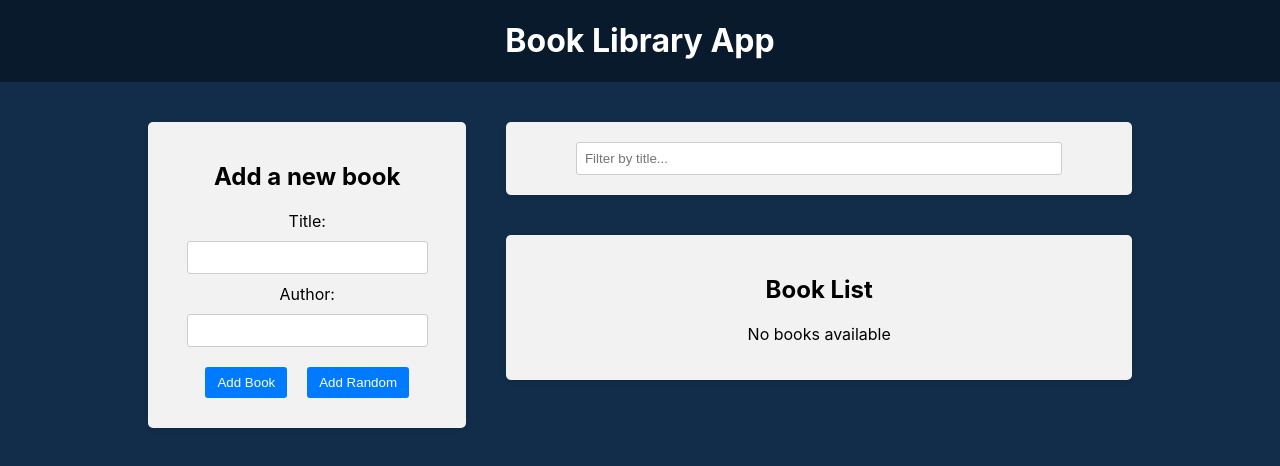
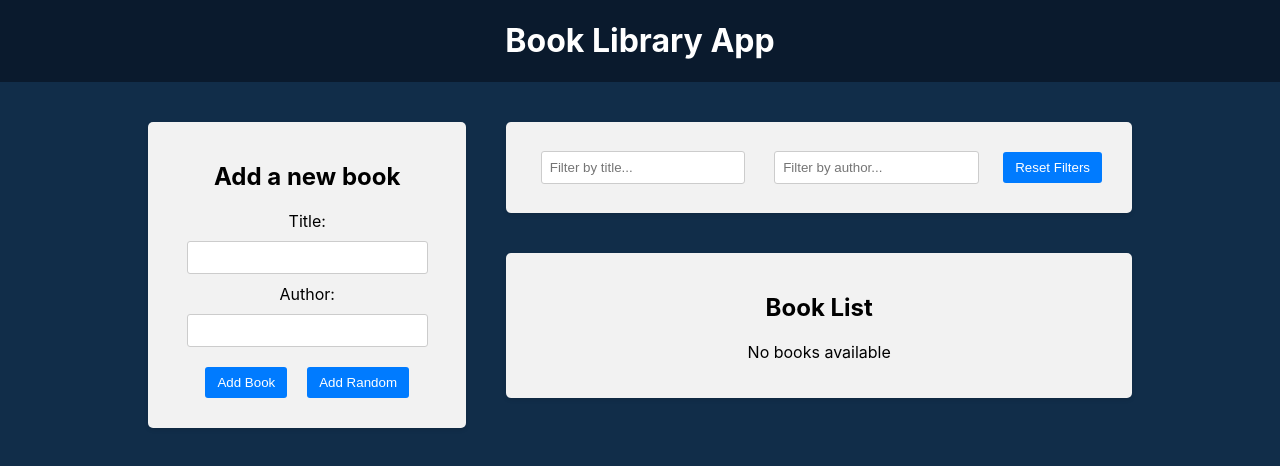
Before and after one commit to SergiyKonrad/MERN-book-library-app, a React (Create React App) app in the folder front/: page / in a window 1280 px wide. Shown: the top 466 px of the page. Built offline with nearby package versions, Linux system fonts and the light colour scheme.

Commit message:
Reset Filters and Filter by author... added

```diff
--- a/front/src/components/BookList/BookList.js
+++ b/front/src/components/BookList/BookList.js
@@ -1,10 +1,16 @@
 import { useSelector, useDispatch } from 'react-redux'
 import { BsBookmarkStarFill, BsBookmarkStar } from 'react-icons/bs'
 import { deleteBook, toggleFavorite } from '../../redux/books/actionCreators'
+import {
+  selectTitleFilter,
+  selectAuthorFilter,
+} from '../../redux/slices/filterSlice'
 import './BookList.css'
 
 const BookList = () => {
   const books = useSelector((state) => state.books)
+  const titleFilter = useSelector(selectTitleFilter)
+  const authorFilter = useSelector(selectAuthorFilter)
   const dispatch = useDispatch()
 
   const handleDeleteBook = (id) => {
@@ -16,6 +22,16 @@
     dispatch(toggleFavorite(id))
   }
 
+  const filteredBooks = books.filter((book) => {
+    const matchesTitle = book.title
+      .toLowerCase()
+      .includes(titleFilter.toLowerCase())
+    const matchesAuthor = book.author
+      .toLowerCase()
+      .includes(authorFilter.toLowerCase())
+    return matchesTitle && matchesAuthor
+  })
+
   return (
     <div className="app-block book-list">
       <h2> Book List </h2>
@@ -23,7 +39,7 @@
         <p>No books available</p>
       ) : (
         <ul>
-          {books.map((book, i) => (
+          {filteredBooks.map((book, i) => (
             <li key={book.id}>
               <div className="book-info">
                 {++i}. {book.title} by <strong>{book.author}</strong>{' '}
--- a/front/src/components/Filter/Filter.js
+++ b/front/src/components/Filter/Filter.js
@@ -1,10 +1,52 @@
+import { useDispatch, useSelector } from 'react-redux'
+import {
+  setTitleFilter,
+  setAuthorFilter,
+  resetFilters,
+  selectTitleFilter,
+  selectAuthorFilter,
+} from '../../redux/slices/filterSlice'
 import './Filter.css'
 
 const Filter = () => {
+  const dispatch = useDispatch()
+  const titleFilter = useSelector(selectTitleFilter)
+  const authorFilter = useSelector(selectAuthorFilter)
+
+  const handleTitleFilterChange = (e) => {
+    dispatch(setTitleFilter(e.target.value))
+  }
+
+  const handleAuthorFilterChange = (e) => {
+    dispatch(setAuthorFilter(e.target.value))
+  }
+
+  const handleResetFilters = () => {
+    dispatch(resetFilters())
+  }
+
   return (
     <div className="app-block filter">
-      <div className="filter-group">
-        <input type="text" placeholder="Filter by title..." />
+      <div className="filter-row">
+        <div className="filter-group">
+          <input
+            type="text"
+            value={titleFilter}
+            placeholder="Filter by title..."
+            onChange={handleTitleFilterChange}
+          />
+        </div>
+        <div className="filter-group">
+          <input
+            type="text"
+            value={authorFilter}
+            placeholder="Filter by author..."
+            onChange={handleAuthorFilterChange}
+          />
+        </div>
+        <button type="button" onClick={handleResetFilters}>
+          Reset Filters
+        </button>
       </div>
     </div>
   )
--- a/front/src/redux/slices/filterSlice.js
+++ b/front/src/redux/slices/filterSlice.js
@@ -2,6 +2,7 @@
 
 const initialState = {
   title: '',
+  author: '',
 }
 
 const filterSlice = createSlice({
@@ -9,12 +10,27 @@
   initialState,
   reducers: {
     setTitleFilter: (state, action) => {
-      return { ...state, title: action.payload }
+      // using Immer Library
+      state.title = action.payload
+      //  or standard way to return new state as usually
+      //  return {...state, title: action.payload}
+    },
+
+    setAuthorFilter: (state, action) => {
+      state.author = action.payload
+    },
+    resetFilters: (state) => {
+      //   state.title = ''
+      return initialState
     },
   },
 })
 
-// const setTitleFilter = filterSlice.actions.setTitleFilter the same as
-export const { setTitleFilter } = filterSlice.actions
+// export const setTitleFilter = filterSlice.actions.setTitleFilter the same as:
+export const { setTitleFilter, setAuthorFilter, resetFilters } =
+  filterSlice.actions
+
+export const selectTitleFilter = (state) => state.filter.title
+export const selectAuthorFilter = (state) => state.filter.author
 
 export default filterSlice.reducer
```
